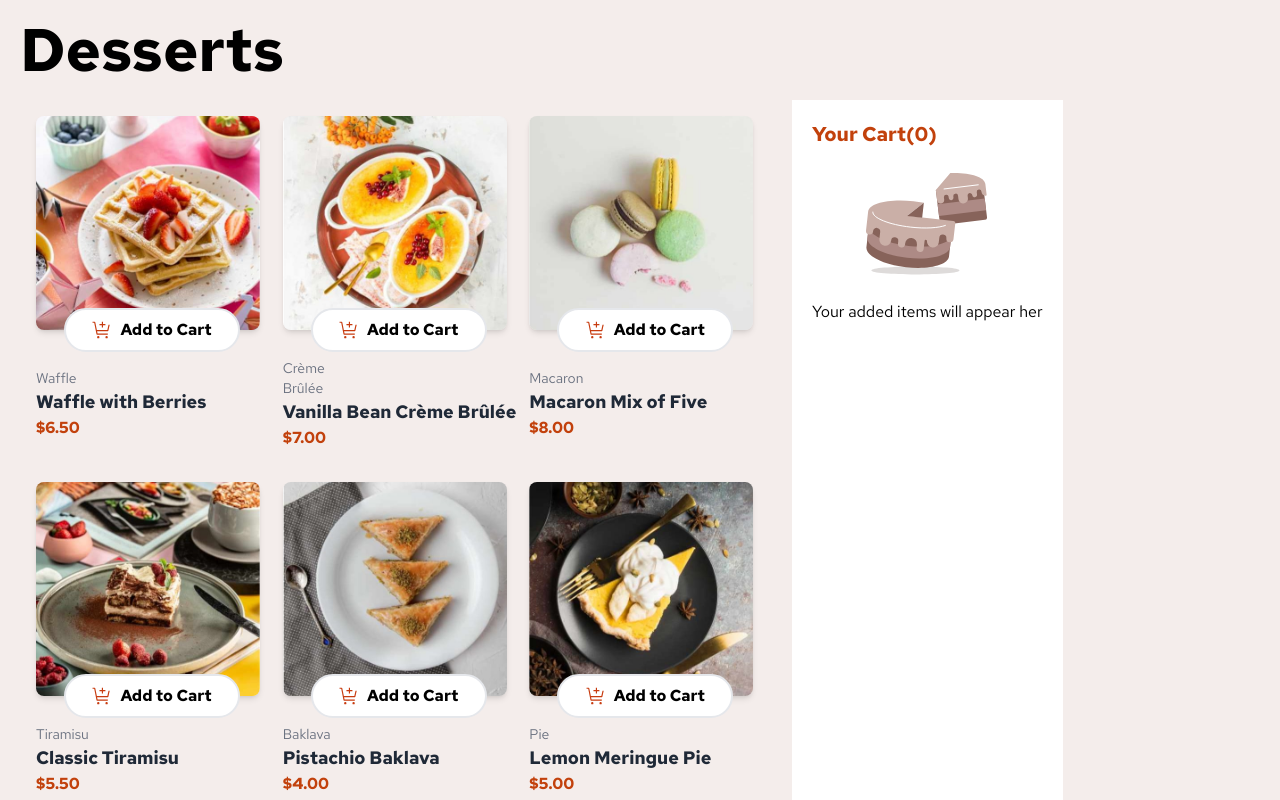
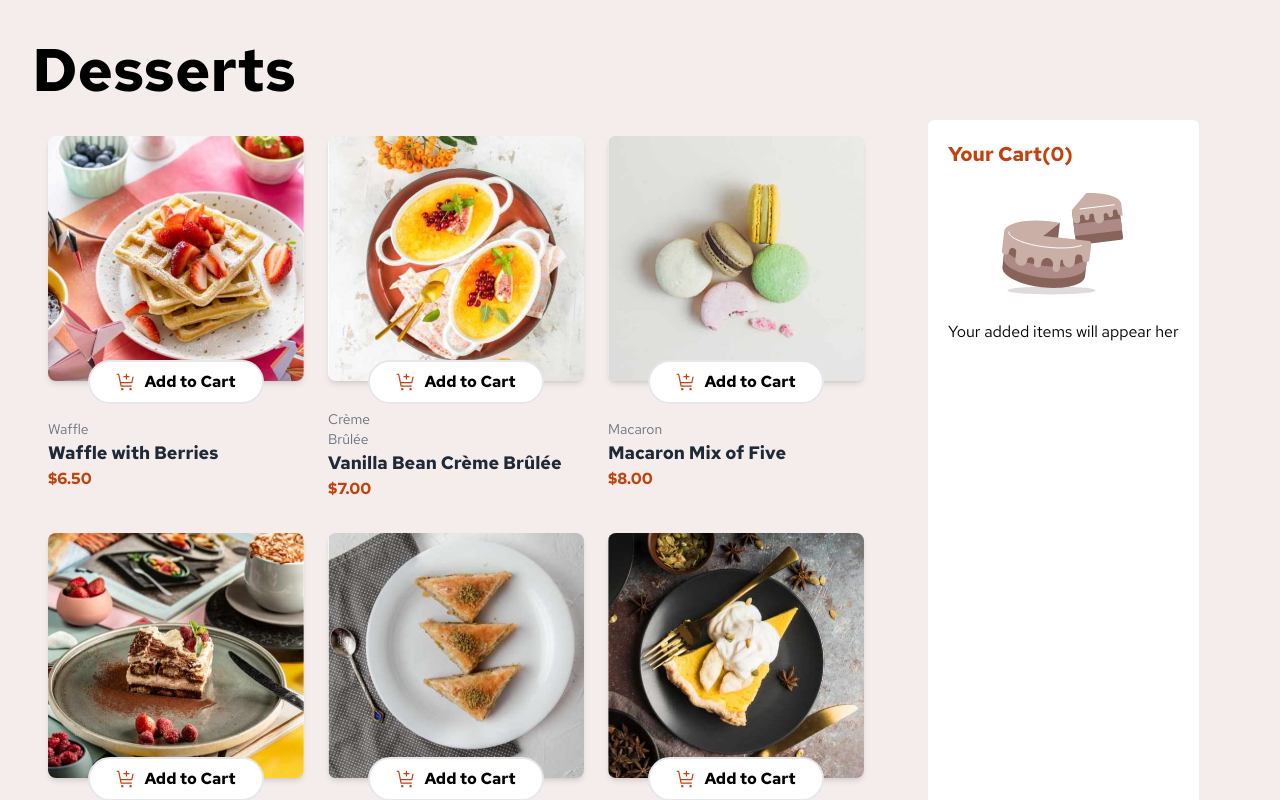
Before and after one commit to Tsuna21182/product-list-with-cart-main, a React (Vite) app: page / in a window 1280 px wide. Shown: the top 800 px of the page. Built offline with nearby package versions, Linux system fonts and the light colour scheme.

Commit message:
correciones media queries

```diff
--- a/src/App.jsx
+++ b/src/App.jsx
@@ -8,15 +8,15 @@ function App() {
   const [cart, setCart] = useState([]);
 
   return (
-    <main className="m-5 font-serif">
+    <main className="font-serif flex flex-col justify-center w-[95%] mx-auto my-10">
       <h1 className="text-4xl md:text-6xl font-bold">Desserts</h1>
-      <div className="grid place-content-center place-items-stretch md:grid-cols-2 lg:grid-cols-2 md:gap-4 m-0">
-        <div className="mt-5 grid lg:grid-cols-2 lg:gap-x-20 xl:grid-cols-3 xl:gap-x-32">
+      <div className="grid md:grid-cols-2 lg:grid-cols-2 md:gap-4 m-0 justify-center lg:justify-between">
+        <div className="mt-5 grid lg:grid-cols-2 lg:gap-x-20 xl:grid-cols-3 xl:gap-x-60 2xl:gap-x-80 xxl:gap-x-[470px]">
           {data.map((postres) => (
             <Card key={postres.id} postres={postres} setCart={setCart} />
           ))}
         </div>
-        <div className="mt-5 w-80 flex md:ml-36">
+        <div className="mt-5 w-80 flex md:justify-self-end lg:ml-auto">
           <Cart />
         </div>
       </div>
--- a/src/components/Card.jsx
+++ b/src/components/Card.jsx
@@ -4,8 +4,8 @@ function Card({ postres, setCart }) {
   const { name, category, price, image } = postres;
 
   return (
-    <div className="w-full md:w-1/2 lg:w-1/3 p-4 grid lg:gap-5 grid-cols-1 relative ">
-      <div className="w-80 md:w-80 lg:w-64 xl:w-56 2xl:w-96 hover:border-red-700 hover:border-4 hover:rounded-lg transition-all">
+    <div className="w-full md:w-1/2 lg:w-1/3 p-4 grid lg:gap-5 grid-cols-1 relative">
+      <div className="w-80 md:w-80 lg:w-64 xl:w-64 2xl:w-80 xxl:w-[450px] hover:border-red-700 hover:border-4 hover:rounded-lg transition-all">
         <picture>
           <source media="(min-width: 1024px)" srcSet={image.desktop} />
           <source media="(min-width: 768px)" srcSet={image.tablet} />
@@ -18,7 +18,7 @@ function Card({ postres, setCart }) {
         </picture>
       </div>
       <button
-        className="bg-white font-bold py-2 px-5 rounded-3xl border-2 flex items-center justify-center space-x-2 w-fit absolute top-52 left-28 md:top-80 md:left-20 md:w-44 lg:top-60 lg:left-14 xl:top-52 xl:left-11 2xl:top-[360px] 2xl:left-32 2xl:p-4 hover:border-red-700 transition-all"
+        className="bg-white font-bold py-2 px-5 rounded-3xl border-2 flex items-center justify-center space-x-2 w-fit absolute top-52 left-28 md:top-80 md:left-20 md:w-44 lg:top-60 lg:left-14 xl:top-46 xl:left-13 2xl:top-[290px] 2xl:left-24 2xl:p-4 xxl:top-[420px] xxl:left-36 hover:border-red-700 transition-all"
         onClick={() => setCart((prevCart) => [...prevCart, postres])}
       >
         <img
--- a/src/components/Cart.jsx
+++ b/src/components/Cart.jsx
@@ -1,6 +1,6 @@
 function Cart() {
   return (
-    <div className="bg-white p-5">
+    <div className="bg-white p-5 rounded-md">
       <h3 className="text-orange-700 font-bold text-xl">Your Cart(0)</h3>
       <div className=" flex flex-col items-center">
         <div className="m-3">
--- a/tailwind.config.js
+++ b/tailwind.config.js
@@ -5,7 +5,11 @@ export default {
     fontFamily: {
       serif: ["Red Hat Text", "serif"],
     },
-    extend: {},
+    extend: {
+      screens: {
+        xxl: "120.5rem",
+      },
+    },
   },
   plugins: [],
 };
```
